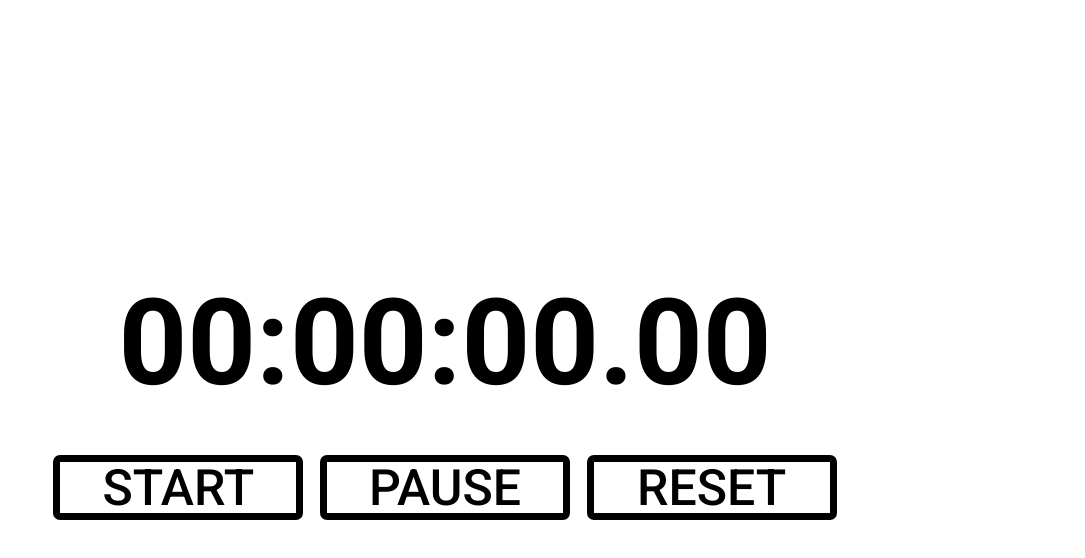
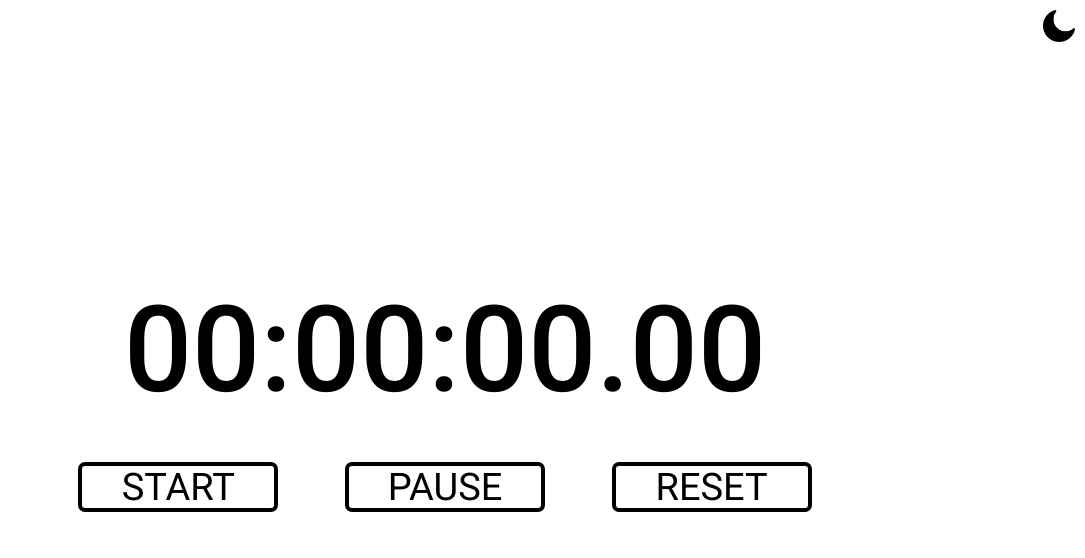
Before and after one commit to charlotq/stopwatch, a plain HTML site: page index.html in a window 1280 px wide. Shown: the whole page, without its empty margins (195-1280 px from the left). Drawn offline with Linux system fonts and the light colour scheme.

Commit message:
v2 theme

```diff
--- a/index.html
+++ b/index.html
@@ -12,6 +12,7 @@
   </head>
   <body>
       <main class="main">
+        <button class="main__theme"></button>
         <p class="main__p">00:00:00.00</p>
         <div class="main__buttons">
           <button id="start" class="main__button">START</button>
--- a/scripts/main.js
+++ b/scripts/main.js
@@ -1,7 +1,9 @@
 const timer = document.querySelector('.main__p');
 const startButton = document.querySelector('#start');
+const themeButton = document.querySelector('.main__theme');
 let milliseconds = 0;
 let timerActivity;
+document.documentElement.setAttribute('theme', 'light');
 
 function startTimer() {
     timerActivity = setInterval(() => {
@@ -28,6 +30,16 @@ function resetTimer() {
     startButton.disabled = false;
 }
 
+themeButton.addEventListener('click', (e) => {
+    if (document.documentElement.getAttribute('theme') === 'light') {
+        document.documentElement.setAttribute('theme', 'dark');
+        themeButton.style.backgroundImage = "url('moon_white.png')";
+    } else {
+        document.documentElement.setAttribute('theme', 'light');
+        themeButton.style.backgroundImage = "url('moon_black.png')";
+    }
+});
+
 document.addEventListener('click', (e) => {
     if (e.target.id === 'start') startTimer();
     if (e.target.id === 'pause') pauseTimer();
--- a/styles/index.css
+++ b/styles/index.css
@@ -1,9 +1,20 @@
 @import url("normalize.css");
 @import url("roboto.css");
+
+:root[theme='light'] {
+    --secondary-color: #000;
+    --main-color: #fff;
+}
+
+:root[theme='dark'] {
+    --secondary-color: #fff;
+    --main-color: #212121;
+}
 
 body {
     height: 100vh;
     display: flex;
+    background: var(--main-color);
 }
 
 .main {
@@ -12,11 +23,30 @@ body {
     flex-direction: column;
 }
 
+.main__theme {
+    position: absolute;
+    top: 10px;
+    right: 10px;
+    background: none;
+    background-image: url('../moon_black.png');
+    border: none;
+    height: 32px;
+    width: 32px;
+    background-size: 100%;
+    outline: none;
+}
+
+.main__theme:hover {
+   cursor: pointer;
+}
+
+
 .main__p {
+    color: var(--secondary-color);
     margin: auto;
     font-family: 'Roboto', Arial, sans-serif;
     font-style: normal;
-    font-weight: 700;
+    font-weight: 500;
     font-size: 120px;
     line-height: 124px;
     text-align: center;
@@ -29,28 +59,29 @@ body {
 }
 
 .main__button:disabled {
-    color:#fff;
-    background: #000;
+    color: var(--main-color);
+    background: var(--secondary-color);
 }
 
 .main__button {
+    color: var(--secondary-color);
     font-family: 'Roboto', Arial, serif;
     font-style: normal;
-    font-weight: 500;
-    font-size: 50px;
-    line-height: 50px;
+    font-weight: 400;
+    font-size: 38px;
+    line-height: 38px;
     text-align: center;
-    background: #fff;
-    border: 7px solid #000;
+    background: var(--main-color);
+    border: 4px solid var(--secondary-color);
     border-radius: 7px;
     margin: 50px auto 0;
-    width: 250px;
-    height: 65px;
+    width: 200px;
+    height: 50px;
     outline: none;
 }
 
 .main__button:hover {
     cursor: pointer;
-    background: #000;
-    color: #fff;
+    background: var(--secondary-color);
+    color: var(--main-color);
 }
--- a/styles/roboto.css
+++ b/styles/roboto.css
@@ -1,2 +1,2 @@
 @import url('https://fonts.googleapis.com/css2?family=Roboto:wght@500;700&display=swap');
-@import url('https://fonts.googleapis.com/css2?family=Roboto:wght@500;700&display=swap');
+@import url('https://fonts.googleapis.com/css2?family=Roboto&display=swap');
```
Also changed, not shown: moon_black.png (added), moon_white.png (added).
